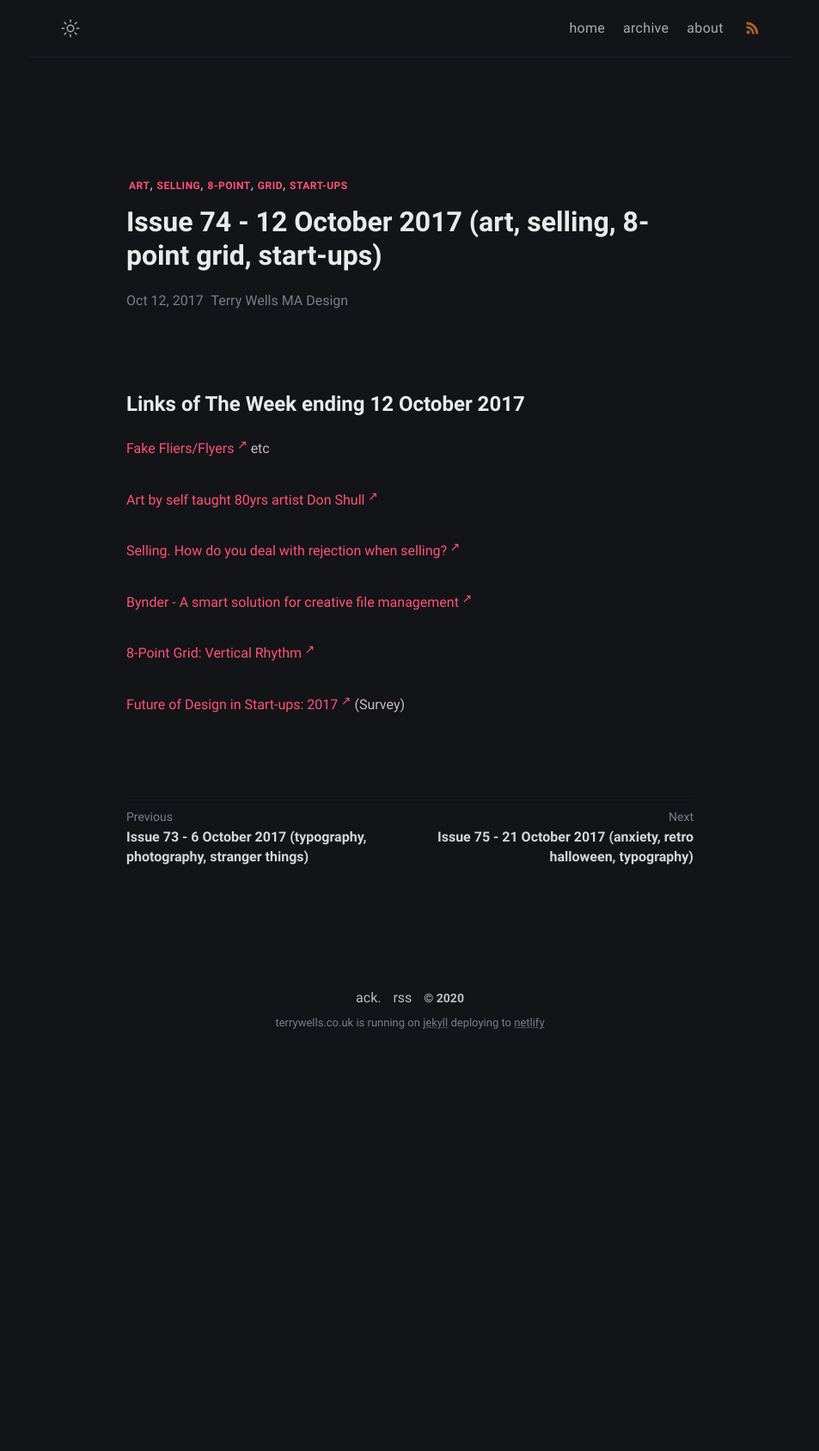
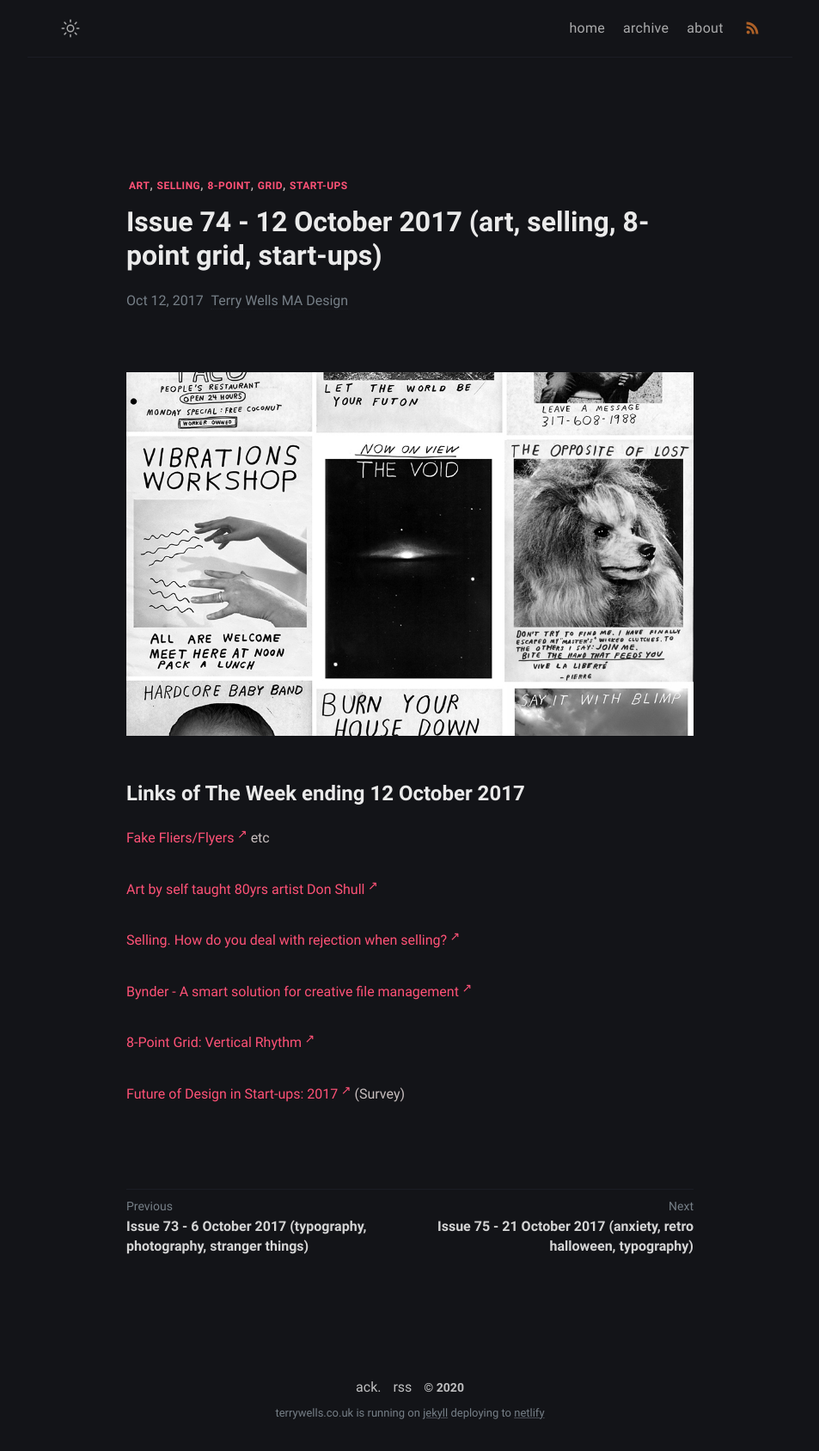
Before and after one commit to wristtattoo/jekyll-klise, a Jekyll site: the page built from _posts/2020-11-03-issue-74-12-october-2017-art-selling-8-point-grid-start-ups.md, in a window 1280 px wide. Shown: the whole page at 86% size, without its empty margins (163-1116 px from the left). Built offline with Jekyll 4.4.1, drawn with Linux system fonts in a browser that asks for light colours; a script that is not in the unit is left out; before the commit the page ends 1235 px from its top, so only the background shows below that.

Commit message:
Update Links of The Week “2020-11-03-issue-74-12-october-2017-art-selling-8-point-grid-start-ups”

```diff
--- a/_posts/2020-11-03-issue-74-12-october-2017-art-selling-8-point-grid-start-ups.md
+++ b/_posts/2020-11-03-issue-74-12-october-2017-art-selling-8-point-grid-start-ups.md
@@ -4,6 +4,8 @@ title: Issue 74 - 12 October 2017 (art, selling, 8-point grid, start-ups)
 tags: art selling 8-point grid start-ups
 date: 2017-10-12T11:45:59.017Z
 ---
+![Fake Fliers/Flyers](/assets/uploads/issue-74.jpg "Fake Fliers/Flyers")
+
 # Links of The Week ending 12 October 2017
 
 <a href="http://nathanielrussell.com/fake-fliers-1/" target="_blank">Fake Fliers/Flyers</a> etc
```
Also changed, not shown: assets/uploads/issue-74.jpg (added).
